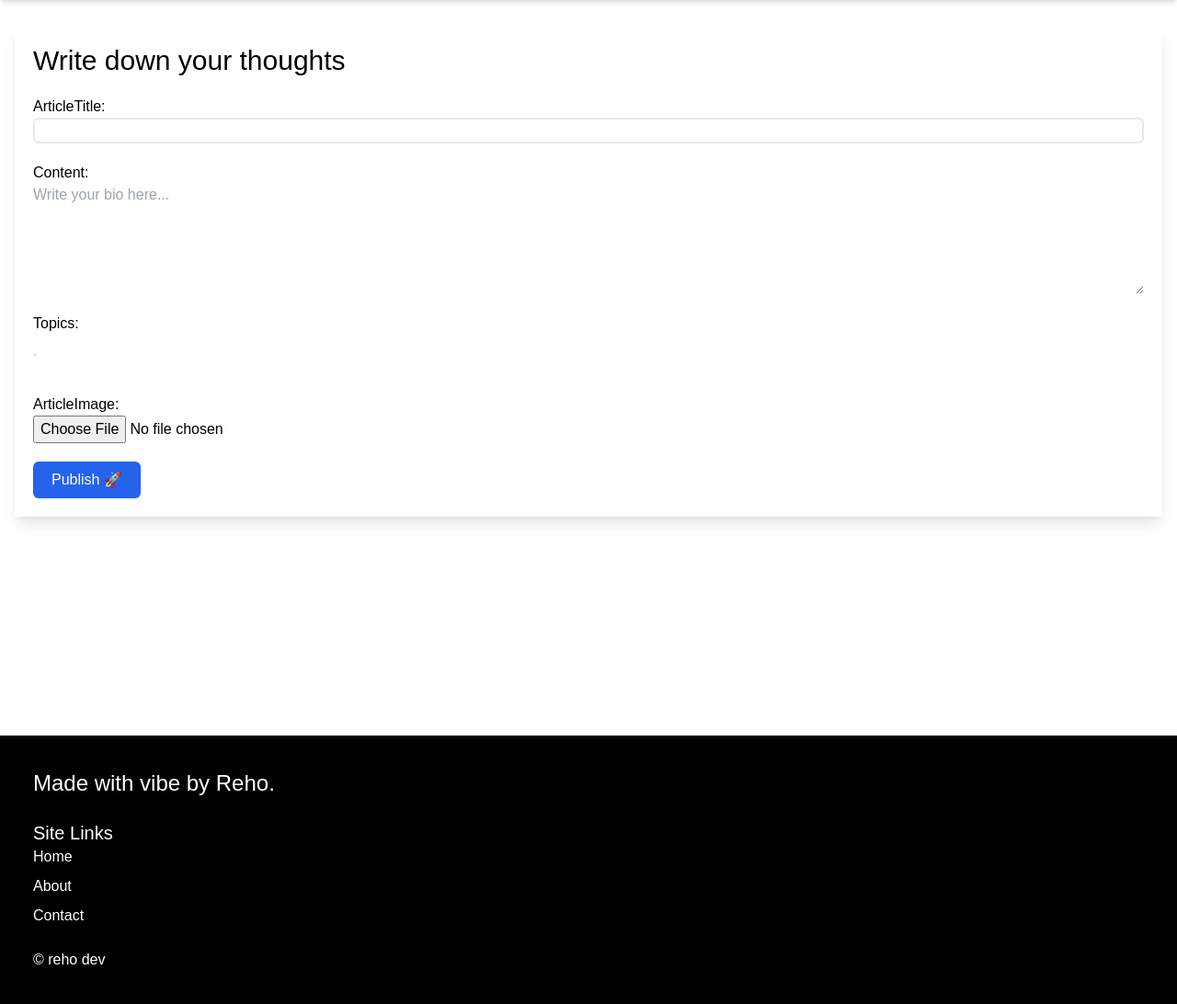
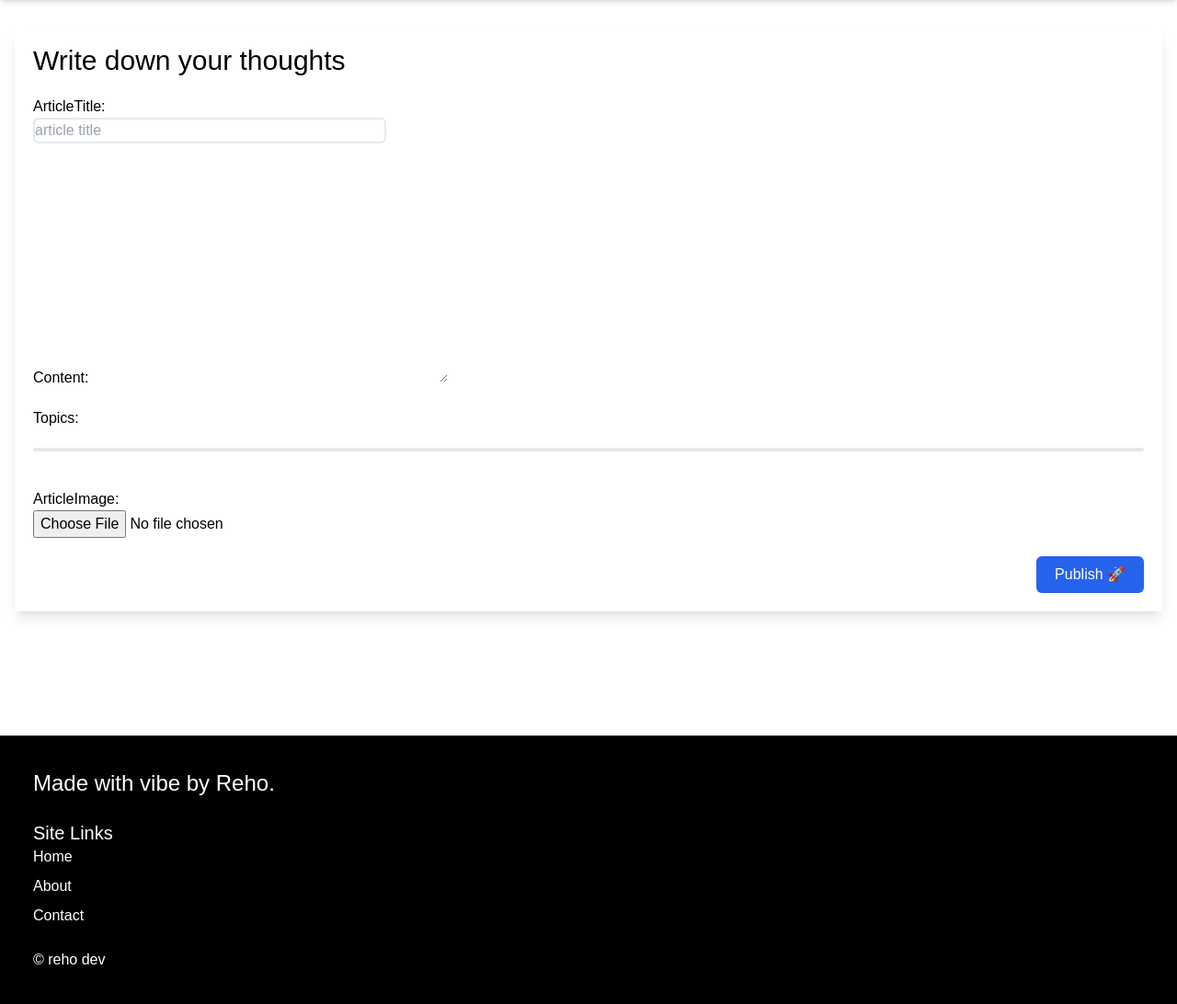
Before and after one commit to rehan-ankalgi-7t2/vichar-sagar-django, a Django app: page /vicharsagar/article/create in a window 1280 px wide. Shown: the part 80-1172 px from the top of the page at 92% size. Run offline with Django 5.2, Linux system fonts and the light colour scheme; data that the repository does not hold is empty; some libraries are stand-ins or nearby versions.

Commit message:
rich text editor for article content added, edit article functionality complete

```diff
--- a/config/config/settings.py
+++ b/config/config/settings.py
@@ -40,7 +40,8 @@ INSTALLED_APPS = [
     'django.contrib.staticfiles',
     'vicharsagar',
     'tailwind',
-    'theme'
+    'theme',
+    'ckeditor'
 ]
 
 TAILWIND_APP_NAME = 'theme'
--- a/config/theme/static_src/src/styles.css
+++ b/config/theme/static_src/src/styles.css
@@ -22,6 +22,11 @@
     background-color: darkblue;
     border-radius: 14px;
     border: 2px solid #0059ff;
+}
+
+form input[type='text'] {
+    box-sizing: content-box;
+    width: 100%;
 }
 
 @tailwind components;
--- a/config/vicharsagar/forms.py
+++ b/config/vicharsagar/forms.py
@@ -1,5 +1,6 @@
 from django import forms
 from .models import Profile, Article, Comment, List
+# from ckeditor.fields import RichTextFormField
 
 class ProfileForm(forms.ModelForm):
     class Meta:
@@ -17,8 +18,10 @@ class ArticleForm(forms.ModelForm):
         model = Article
         fields = ['articleTitle', 'content', 'topics', 'articleImage']
         widgets={
-            'articleTitle': forms.TextInput(attrs={'class': 'border-2 focus:border-4 focus:border-blue-500 rounded-md block w-[100%]'}),
-            'content': forms.Textarea(attrs={'class': 'w-[100%] block rounded-md', 'rows': 5, 'cols': 100, 'placeholder': 'Write your bio here...'}),
+            'articleTitle': forms.TextInput(attrs={
+                    'class': 'border-2 focus:border-4 focus:border-blue-500 rounded-md block w-96',
+                    'placeholder':'article title'
+                }),
             'topics': forms.CheckboxSelectMultiple(attrs={'class': 'border-2 focus:border-4 focus:border-blue-500 rounded-md'}),
             'articleImage': forms.ClearableFileInput(attrs={'class': 'block'})
         }
--- a/config/vicharsagar/models.py
+++ b/config/vicharsagar/models.py
@@ -1,12 +1,13 @@
 from django.db import models
 from django.contrib.auth.models import User  # Assuming user authentication
+from ckeditor.fields import RichTextField
 
 class Article(models.Model):
     articleTitle = models.CharField(max_length=255)
     author = models.ForeignKey(User, on_delete=models.CASCADE)
     publishedDate = models.DateField(auto_now_add=True)  # Set on creation
     articleImage = models.ImageField(upload_to='articles/', blank=True, null=True)
-    content = models.TextField()
+    content = RichTextField(blank=True, null=True)
     likes = models.ManyToManyField(User, related_name='liked_articles', blank=True)
     comments = models.ManyToManyField('Comment', related_name='articles', blank=True)
     topics = models.ManyToManyField('Topic', related_name='related_topics', blank=True)
--- a/config/vicharsagar/templates/vicharsagar/create_article.html
+++ b/config/vicharsagar/templates/vicharsagar/create_article.html
@@ -10,11 +10,12 @@
                 <span class="p-4 rounded-md bg-red-100 text-red-700">❌ {{error_message}}</span>
             {% endif %}
         </div>
-        <form method="POST" class="shadow-lg p-5 flex flex-col items-start gap-5 flex-grow" enctype="multipart/form-data">
+        <form method="POST" class="shadow-lg p-5 flex flex-col items-stretch gap-5" enctype="multipart/form-data">
             <h1 class="text-3xl">Write down your thoughts</h1>
             {% csrf_token %}
+            {{form.media}}
             {{form.as_p}}
-            <button type="submit" class="py-2 px-5 bg-blue-600 text-white rounded-md">Publish 🚀</button>
+            <button type="submit" class="py-2 px-5 bg-blue-600 text-white rounded-md self-end">Publish 🚀</button>
         </form>
     </div>
 {% endblock content %}
--- a/config/vicharsagar/urls.py
+++ b/config/vicharsagar/urls.py
@@ -31,6 +31,7 @@ urlpatterns = [
     path("article/<int:article_id>", views.article_details_view, name="view-article"),
     path("article/delete/<int:article_id>", views.delete_article, name="delete-article"),
     path("article/like/<int:article_id>", views.toggle_like_article, name="toggle-like-article"),
+    path("article/edit/<int:article_id>", views.edit_article_view, name="edit-article"),
     path("list/create", views.create_list_view, name="create-list"),
     path("list/<int:list_id>", views.list_detail_view, name="list-detail"),
     path("article/<int:article_id>/list/<int:list_id>", views.toggle_article_in_list, name="toggle-article-in-list"),
--- a/config/vicharsagar/views.py
+++ b/config/vicharsagar/views.py
@@ -13,12 +13,16 @@ def home_view(request):
     all_articles = Article.objects.all()
     topics = Topic.objects.all()[:10]
     all_users = User.objects.all()[:10]
+    all_lists = List.objects.filter(private = False)[:10]
 
     context = {
         "articles": all_articles,
         "topics": topics,
-        "users": all_users
+        "users": all_users,
+        "lists": all_lists
     }
+
+    print(all_lists)
     return render(request, "vicharsagar/home.html", context)
 
 def profile_view(request):
@@ -198,6 +202,23 @@ def create_article_view(request):
 
     return render(request, "vicharsagar/create_article.html", {'form': form})
 
+def edit_article_view(request, article_id):
+    current_article = get_object_or_404(Article, pk=article_id)
+
+    if request.method == 'POST':
+        form = ArticleForm(request.POST, request.FILES, instance=current_article)
+
+        if form.is_valid():
+            new_article = form.save(commit=False)
+            new_article.author = request.user
+            new_article.save()
+            messages.success(request, 'Your article  was successfully edited!')
+            return redirect('home')
+    else:
+        form = ArticleForm(instance=current_article)
+
+    return render(request, "vicharsagar/create_article.html", {'form': form})
+
 def article_details_view(request, article_id):
     isUserAuthor = False
     isLiked = False
```
Also changed, not shown: config/vicharsagar/templates/vicharsagar/home.html (+24 -3 lines), config/vicharsagar/templates/vicharsagar/view_article.html (+6 -2 lines), config/vicharsagar/migrations/0007_alter_article_content.py (added), config/vicharsagar/migrations/0008_alter_article_content.py (added).
